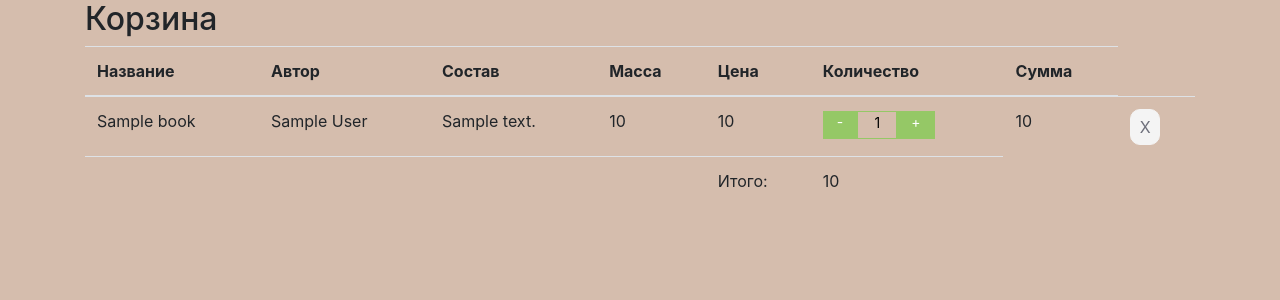
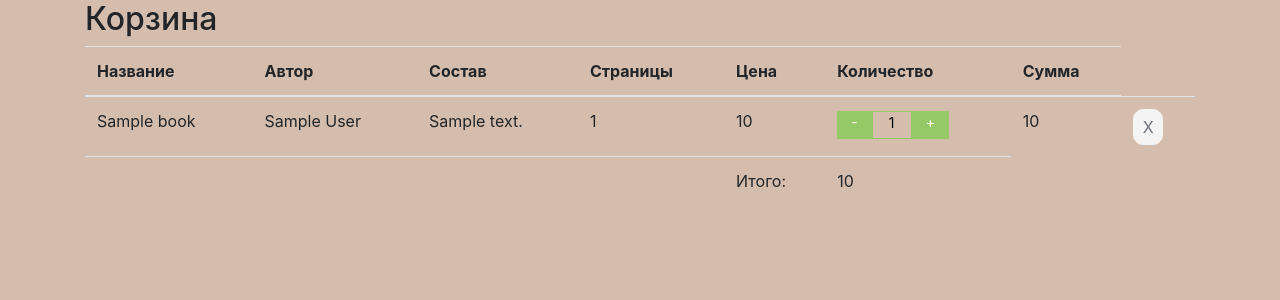
Before and after one commit to GamovAL/Bookland, a Flask app: template templates/basket.html in a window 1280 px wide. Shown: the part 112-412 px from the top of the page. Run offline with Flask 2, Linux system fonts and the light colour scheme; the template is opened without the code that fills it: most values are stand-ins (such as "Sample title", 1, 10 or a date in 2020); some libraries are stand-ins or nearby versions.

Commit message:
Исправил корзину

```diff
--- a/templates/basket.html
+++ b/templates/basket.html
@@ -8,7 +8,7 @@
       <th scope="col">Название</th>
       <th scope="col">Автор</th>
       <th scope="col">Состав</th>
-      <th scope="col">Масса</th>
+      <th scope="col">Страницы</th>
       <th scope="col">Цена</th>
       <th scope="col">Количество</th>
       <th scope="col">Сумма</th>
@@ -20,7 +20,7 @@
       <td>{{ book.title }}</td>
       <td>{{ book.author }}</td>
       <td>{{ book.description }}</td>
-      <td>{{ book.weight }}</td>
+      <td>{{ book.pages }}</td>
       <td>{{ book.cost }}</td>
       <td>
         <div class="numberincrementer">
```
